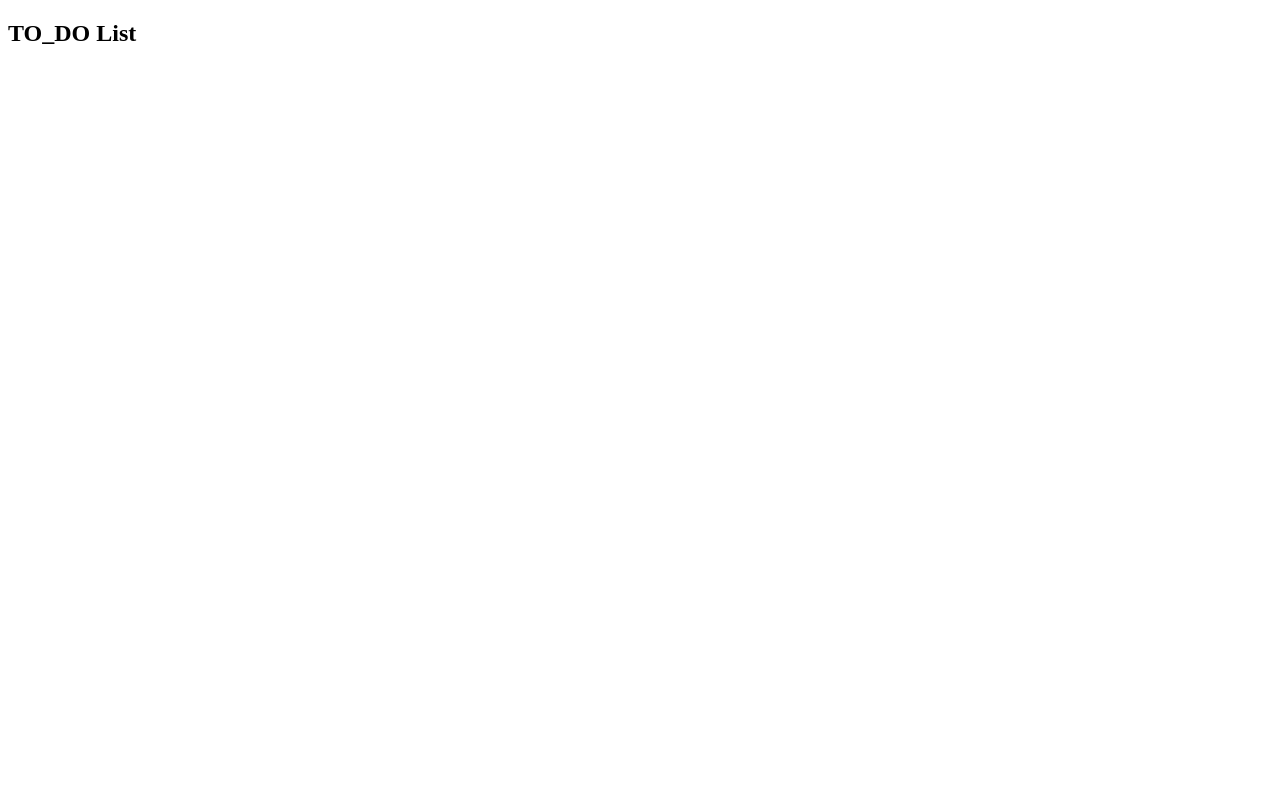
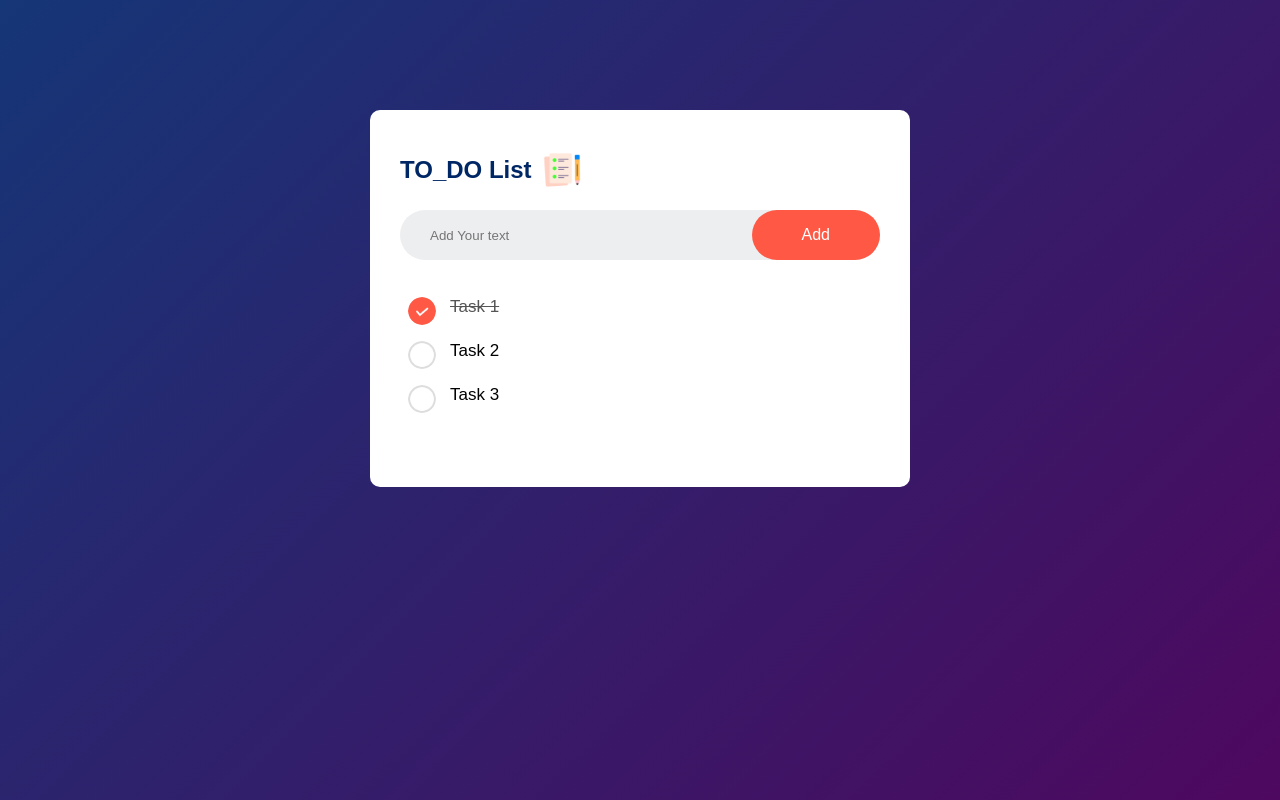
Before and after one commit to tharindi22/To-Do-List, a plain HTML site: page index.html in a window 1280 px wide. Drawn offline with Linux system fonts and the light colour scheme.

Commit message:
creating the basic options

```diff
--- a/index.html
+++ b/index.html
@@ -3,13 +3,22 @@
     <head>
         <meta name="viewport" content="width=device-width,initial-scale=1">
         <title>TO_DO List App</title>
+        <link rel="stylesheet" href="style.css">
     </head>
     <body>
         <div class="container">
             <div class="todo-app">
-                <h2>TO_DO List <img src="image/icon.png" alt=""> </h2>
+                <h2>TO_DO List <img src="icon.png" alt="icon"> </h2>
+                <div class="row">
+                    <input type="text" id="input-box" placeholder="Add Your text">
+                    <button>Add</button>
+                </div>
+                <ul id="List-container">
+                    <li class="checked">Task 1</li>
+                    <li>Task 2</li>
+                    <li>Task 3</li>
+                </ul>
             </div>
-
         </div>
     </body>
 </html>
--- a/style.css
+++ b/style.css
@@ -6,7 +6,7 @@
 }
 .container{
     width: 100%;
-    min-width: 100vh;
+    min-height: 100vh;
     background:linear-gradient(135deg, #153677, #4e085f) ;
     padding: 10px;
 }
@@ -16,4 +16,68 @@
     background: #fff;
     margin: 100px auto 20px;
     padding: 40px 30px 70px;
+    border-radius: 10px;
 }
+.todo-app h2{
+    color: #002765;
+    display: flex;
+    align-items: center;
+    margin-bottom: 20px;
+}
+.todo-app h2 img{
+    width: 40px;
+    margin-left: 10px;
+}
+.row{
+    display: flex;
+    align-items: center;
+    justify-content: space-between;background: #edeef0;
+    border-radius: 30px;
+    padding-left: 20px;
+    margin-bottom: 25px;
+}
+input{
+    flex: 1;
+    border: none;
+    outline: none;
+    background: transparent;
+    padding: 10px;
+    font-weight: 14px;
+}
+button{
+    border: none;
+    outline: none;
+    padding: 16px 50px;
+    background: #ff5945;
+    color: #fff;
+    font-size: 16px;
+    cursor: pointer;
+    border-radius: 40px;
+}
+ul li{
+    list-style: none;
+    font-size: 17px;
+    padding: 12px 8px 12px 50px;
+    user-select: none;
+    cursor: pointer;
+    position: relative;
+}
+ul li::before{
+    content: '';
+    position: absolute;
+    height: 28px;
+    width: 28px;
+    border-radius: 50%;
+    background-image: url(unchecked.png);
+    background-size: cover;
+    background-position: center;
+    top: 12px;
+    left: 8px;
+}
+ul li.checked{
+    color: #555;
+    text-decoration: line-through;
+}
+ul li.checked::before{
+    background-image: url(checked.png);
+}
```
Also changed, not shown: checked.png (added), icon.png (added), unchecked.png (added).
